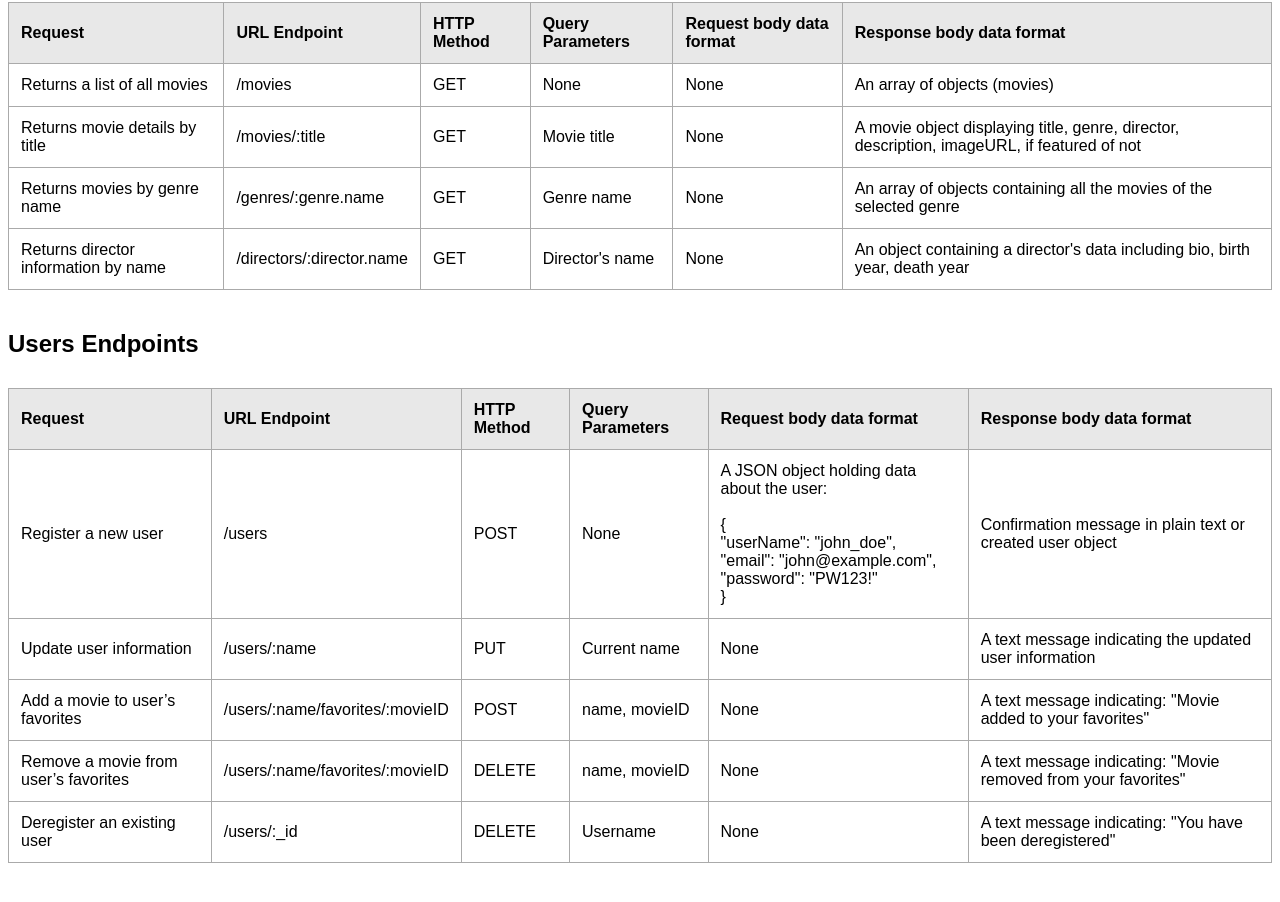
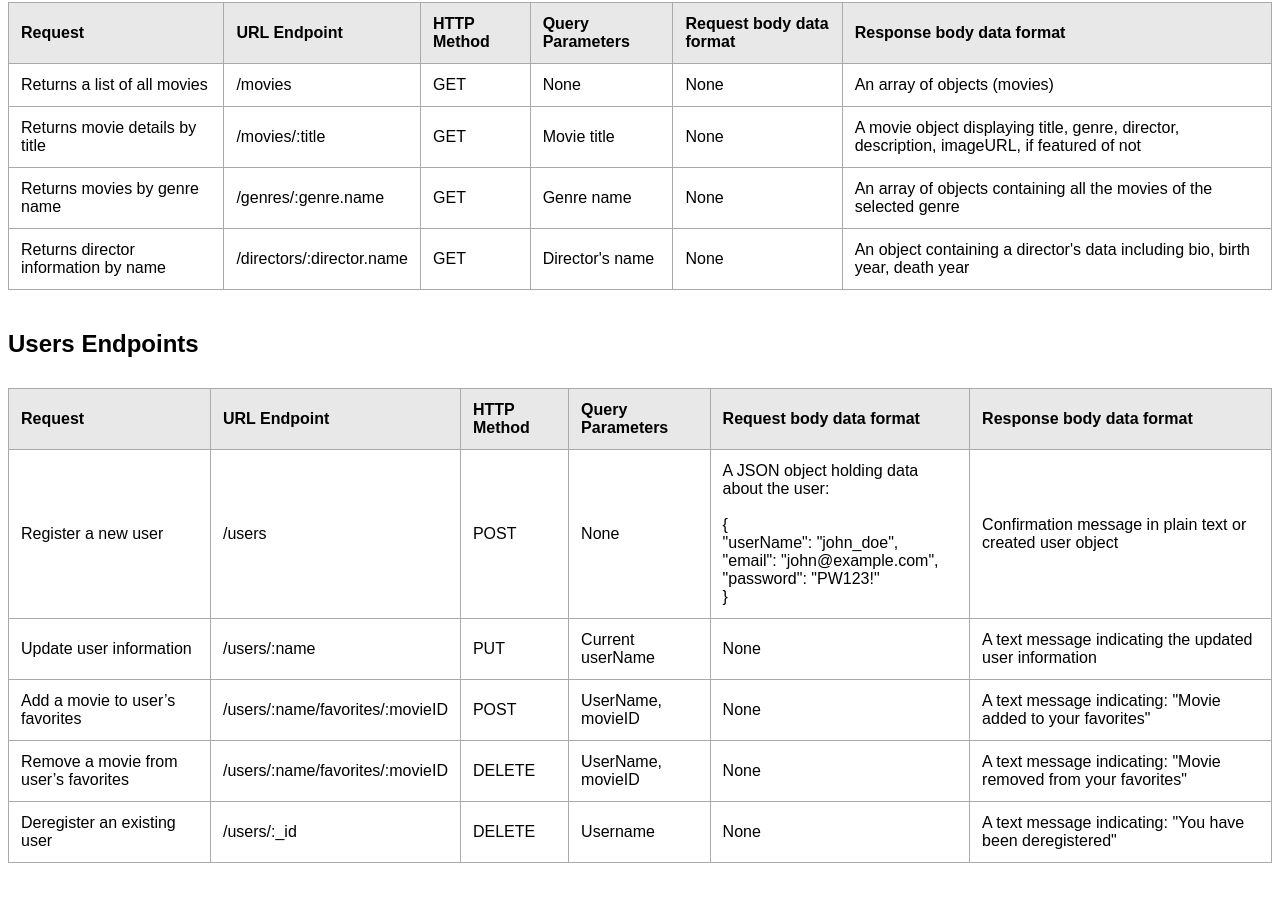
Before and after one commit to LambicJaune/movie_api, a website: page public/documentation.html in a window 1280 px wide. Shown: the part 236-1138 px from the top of the page. Drawn offline with Linux system fonts and the light colour scheme.

Commit message:
Revert "changed endpoints req param"
This reverts commit 2d26f415d7dbef94cec2dfa3d7299f6d3db01ec3.

```diff
--- a/public/documentation.html
+++ b/public/documentation.html
@@ -127,7 +127,7 @@
             <td>Update user information</td>
             <td>/users/:name</td>
             <td>PUT</td>
-            <td>Current name</td>
+            <td>Current userName</td>
             <td>None</td>
             <td>A text message indicating the updated user information</td>
         </tr>
@@ -136,7 +136,7 @@
             <td>Add a movie to user’s favorites</td>
             <td>/users/:name/favorites/:movieID</td>
             <td>POST</td>
-            <td>name, movieID</td>
+            <td>UserName, movieID</td>
             <td>None</td>
             <td>A text message indicating: "Movie added to your favorites"</td>
         </tr>
@@ -145,7 +145,7 @@
             <td>Remove a movie from user’s favorites</td>
             <td>/users/:name/favorites/:movieID</td>
             <td>DELETE</td>
-            <td>name, movieID</td>
+            <td>UserName, movieID</td>
             <td>None</td>
             <td>A text message indicating: "Movie removed from your favorites"</td>
         </tr>
```
